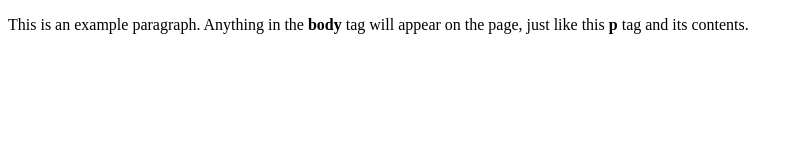
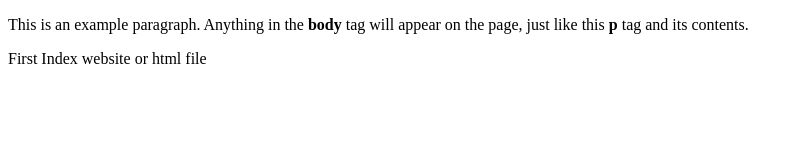
Before and after one commit to ramyarejeti/Git_demo, a plain HTML site: page index.html in a window 1280 px wide. Shown: the whole page, without its empty margins (0-800 px from the left). Drawn offline with Linux system fonts and the light colour scheme.

Commit message:
added the modification files and html

```diff
--- a/index.html
+++ b/index.html
@@ -5,5 +5,6 @@
   </head>
   <body>
     <p>This is an example paragraph. Anything in the <strong>body</strong> tag will appear on the page, just like this <strong>p</strong> tag and its contents.</p>
+	<p>First Index website or html file</p>
   </body>
 </html>
```
Also changed, not shown: sample.txt.
